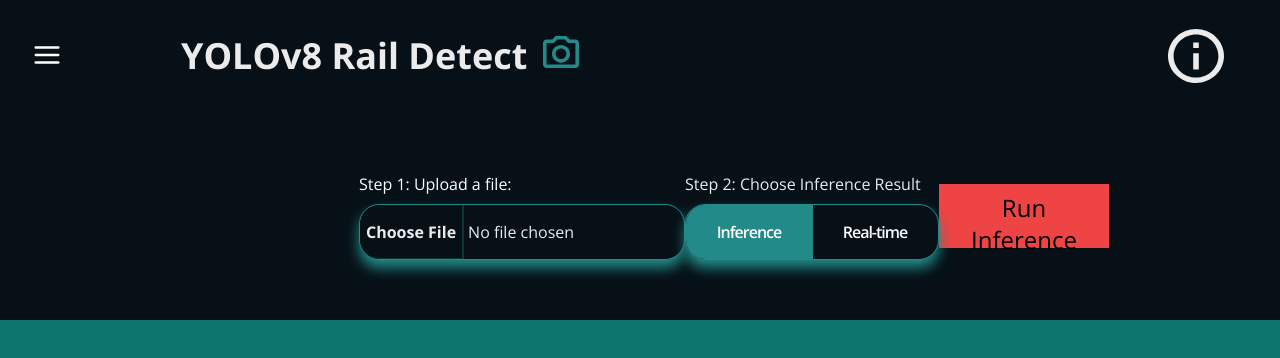
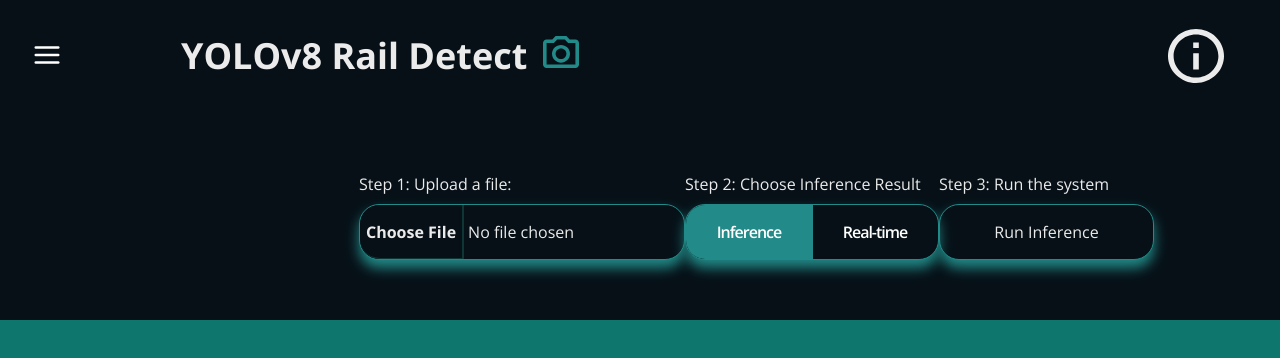
Before and after one commit to YouDontSayIt-dev/Detection-of-Breakages-Over-Railway-Tracks-Using-YOLOv8-Model, a React (Create React App) app in the folder thesis-webapp/: page /yolov8/inference in a window 1280 px wide. Shown: the top 358 px of the page. Built offline with nearby package versions, Linux system fonts and the light colour scheme.

Commit message:
fixed inferencebtn

```diff
--- a/thesis-webapp/src/components/InferenceButton.jsx
+++ b/thesis-webapp/src/components/InferenceButton.jsx
@@ -2,12 +2,16 @@
 
 const InferenceButton = ({ onClick }) => {
   return (
-    <button
-      className="w-[290px] h-[64px] bg-red-500 text-2xl font-custom text-custom-white px-8 py-2 rounded-md shadow-custom-box-shadow-inference-btn transition active:translate-y-1"
+    <div className="flex flex-col">
+      <h1 className="text-ebony mb-2">Step 3: Run the system</h1>
+      <button
+      className="w-[215px] h-[56px] bg-customBackground border rounded-customBtn border-customBtn shadow-customShadow rounded-2xl text-base text-ebony transition active:translate-y-1"
       onClick={onClick}
-    >
+      >
       Run Inference
-    </button>
+      </button>
+    </div>
+
   );
 };
 
--- a/thesis-webapp/src/components/UploadButton.jsx
+++ b/thesis-webapp/src/components/UploadButton.jsx
@@ -3,7 +3,7 @@
 const UploadButton = ({ onChange }) => {
   return (
     <div className="flex flex-col">
-      <label htmlFor="picture" style={{ color: "white" }}>
+      <label htmlFor="picture" className="text-ebony">
         Step 1: Upload a file:
       </label>
       <input
```
